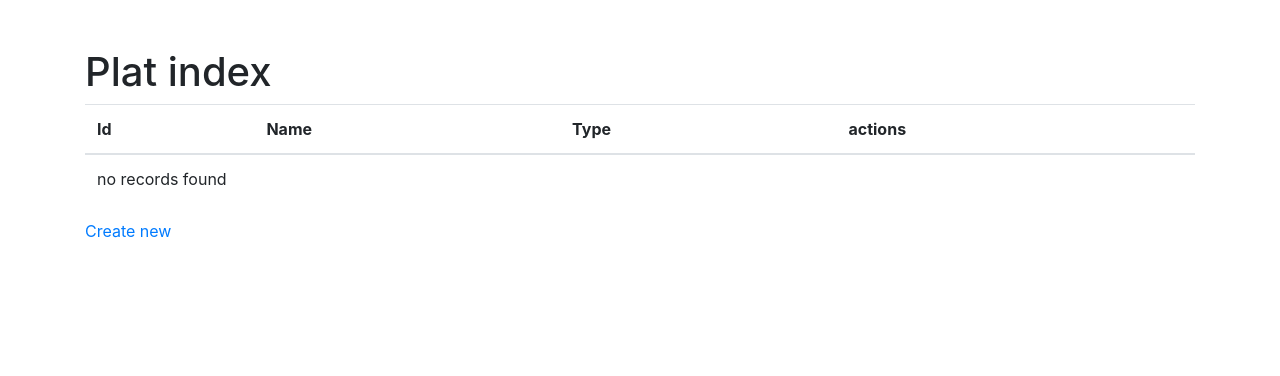
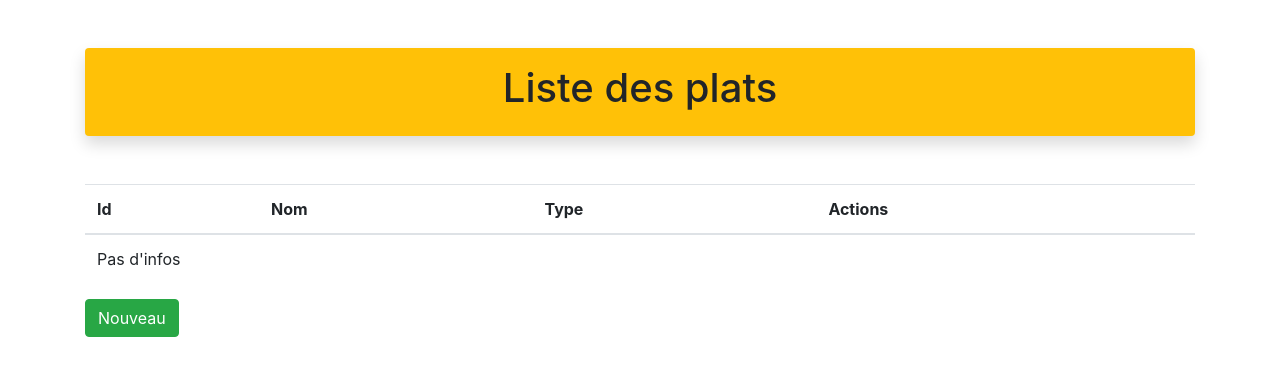
Before and after one commit to Chapsros/Quickeat, a Symfony app: template templates/plat/index.html.twig in a window 1280 px wide. Shown: the part 56-432 px from the top of the page. Run offline with Twig, Linux system fonts and the light colour scheme; the template is opened without the code that fills it, so the values that code supplies are empty; some libraries are stand-ins or nearby versions.

Commit message:
image plat

```diff
--- a/src/Controller/AdminController.php
+++ b/src/Controller/AdminController.php
@@ -12,6 +12,9 @@ class AdminController extends AbstractController
 {
     /**
      * @Route("/admin", name="admin")
+     * @param RestaurantRepository $restaurantRepository
+     * @param CommandeRepository $commandeRepository
+     * @return Response
      */
     public function index(RestaurantRepository $restaurantRepository, CommandeRepository $commandeRepository): Response
     {
--- a/src/Controller/RestaurateurController.php
+++ b/src/Controller/RestaurateurController.php
@@ -76,7 +76,7 @@ class RestaurateurController extends AbstractController
         if ($form->isSubmitted() && $form->isValid()) {
             /** @var UploadedFile $uploadedFile */
             $uploadedFile = $form['imageFile']->getData();
-            $destination = $this->getParameter('kernel.project_dir').'/public/uploads/users_logo';
+            $destination = $this->getParameter('kernel.project_dir').'/public/uploads/resto_logo';
             $originalFilename = pathinfo($uploadedFile->getClientOriginalName(), PATHINFO_FILENAME);
             $newFilename = Urlizer::urlize($originalFilename).'-'.uniqid().'.'.$uploadedFile->guessExtension();
             $uploadedFile->move(
--- a/src/Form/PlatType.php
+++ b/src/Form/PlatType.php
@@ -25,7 +25,6 @@ class PlatType extends AbstractType
             ])
             ->add('type', ChoiceType::class, [
                 'choices' => [
-                    'Type' => '',
                     'Entrée' => 'Entrée',
                     'Plat' => 'Plat',
                     'Dessert' => 'Dessert',
--- a/src/Form/UploadFileRestaurantType.php
+++ b/src/Form/UploadFileRestaurantType.php
@@ -25,6 +25,7 @@ class UploadFileRestaurantType extends AbstractType
     {
         $resolver->setDefaults([
             'data_class' => Plat::class,
+            "allow_extra_fields" => true
         ]);
     }
 }
--- a/templates/index/index.html.twig
+++ b/templates/index/index.html.twig
@@ -62,7 +62,7 @@
 {% for restaurant in restaurants %}
     <div class="card mx-3 my-3" style="width: 21rem;">
         {% if not restaurant.imageFilename is empty %}
-            <img class="card-img-top" src="{{ asset('uploads/users_logo/' ~ restaurant.imageFilename) | imagine_filter('thumb')}}" alt="Image restaurant">
+            <img class="card-img-top" src="{{ asset('uploads/resto_logo/' ~ restaurant.imageFilename) | imagine_filter('thumb')}}" alt="Image restaurant">
         {% endif %}
         {% if restaurant.imageFilename is empty %}
             <img class="card-img-top" src="{{ asset('noimg/image.jpg') | imagine_filter('thumb')}}" alt="Card image cap">
--- a/templates/plat/_delete_form.html.twig
+++ b/templates/plat/_delete_form.html.twig
@@ -1,7 +1,7 @@
-<div class="container my-5">
-<form method="post" action="{{ path('plat_delete', {'id': plat.id, 'resto': resto}) }}" onsubmit="return confirm('Are you sure you want to delete this item?');">
+<div class="container mt-1">
+<form method="post" action="{{ path('plat_delete', {'id': plat.id, 'resto': resto}) }}" onsubmit="return confirm('Supprimer ?');">
     <input type="hidden" name="_method" value="DELETE">
     <input type="hidden" name="_token" value="{{ csrf_token('delete' ~ plat.id) }}">
-    <button class="btn">Delete</button>
+    <button class="btn btn-danger">Supprimer</button>
 </form>
 </div>
--- a/templates/plat/_form.html.twig
+++ b/templates/plat/_form.html.twig
@@ -1,6 +1,7 @@
 <div class="container my-5">
 {{ form_start(form) }}
     {{ form_widget(form) }}
-    <button class="btn">{{ button_label|default('Save') }}</button>
+    <a href="{{ path('plat_index', {'resto': resto}) }}" class="btn btn-primary">Retour</a>
+    <button class="btn btn-success">{{ button_label|default('Enregistrer')}}</button>
 {{ form_end(form) }}
 </div>
--- a/templates/plat/index.html.twig
+++ b/templates/plat/index.html.twig
@@ -1,18 +1,20 @@
 {% extends 'base.html.twig' %}
 
-{% block title %}Plat index{% endblock %}
+{% block title %}Liste des plats | QuickEat{% endblock %}
 
 {% block body %}
 <div class="container my-5">
-    <h1>Plat index</h1>
+    <div class="d-flex justify-content-center shadow p-3 mb-5 bg-warning rounded">
+        <h1>Liste des plats</h1>
+    </div>
 
     <table class="table">
         <thead>
             <tr>
                 <th>Id</th>
-                <th>Name</th>
+                <th>Nom</th>
                 <th>Type</th>
-                <th>actions</th>
+                <th>Actions</th>
             </tr>
         </thead>
         <tbody>
@@ -22,18 +24,18 @@
                 <td>{{ plat.name }}</td>
                 <td>{{ plat.type }}</td>
                 <td>
-                    <a href="{{ path('plat_show', {'id': plat.id, 'resto': resto}) }}">show</a>
-                    <a href="{{ path('plat_edit', {'id': plat.id, 'resto': resto}) }}">edit</a>
+                    <a href="{{ path('plat_show', {'id': plat.id, 'resto': resto}) }}" class="btn btn-primary">Voir</a>
+                    <a href="{{ path('plat_edit', {'id': plat.id, 'resto': resto}) }}" class="btn btn-secondary">Modifier</a>
                 </td>
             </tr>
         {% else %}
             <tr>
-                <td colspan="4">no records found</td>
+                <td colspan="4">Pas d'infos</td>
             </tr>
         {% endfor %}
         </tbody>
     </table>
 
-    <a href="{{ path('plat_new', {'resto': resto}) }}">Create new</a>
+    <a href="{{ path('plat_new', {'resto': resto}) }}" class="btn btn-success">Nouveau</a>
     </div>
 {% endblock %}
--- a/templates/restaurant/edit.html.twig
+++ b/templates/restaurant/edit.html.twig
@@ -8,9 +8,7 @@
         <h1>Modifier restaurant</h1>
     </div>
 
-    {{ include('restaurant/_form.html.twig', {'button_label': 'Update'}) }}
-
-    <a href="{{ path('restaurant_index') }}" class="btn btn-primary">Retour</a>
+    {{ include('restaurant/_form.html.twig', {'button_label': 'Enregistrer'}) }}
 
     {{ include('restaurant/_delete_form.html.twig') }}
 </div>
--- a/templates/restaurateur/index.html.twig
+++ b/templates/restaurateur/index.html.twig
@@ -17,7 +17,7 @@
             {% for restaurant in restaurants %}
             <div class="card m-4" style="width: 20em">
                 {% if not restaurant.imageFilename is empty %}
-                    <img class="card-img-top" src="{{ asset('uploads/users_logo/' ~ restaurant.imageFilename) | imagine_filter('thumb')}}" alt="Image restaurant">
+                    <img class="card-img-top" src="{{ asset('uploads/resto_logo/' ~ restaurant.imageFilename) | imagine_filter('thumb')}}" alt="Image restaurant">
                 {% endif %}
                 {% if restaurant.imageFilename is empty %}
                     <img class="card-img-top" src="{{ asset('noimg/image.jpg') | imagine_filter('thumb')}}" alt="Card image cap">
```
Also changed, not shown: src/Controller/IndexController.php (+12 -0 lines), src/Controller/PlatController.php (+38 -3 lines), src/Controller/RestaurantController.php (+10 -0 lines), templates/index/card.html.twig (+6 -1 lines), templates/plat/edit.html.twig (+4 -5 lines), templates/plat/show.html.twig (+6 -4 lines).
